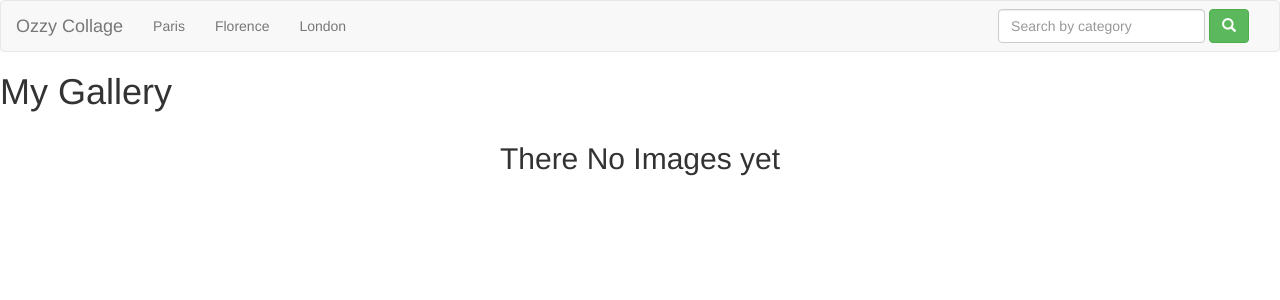
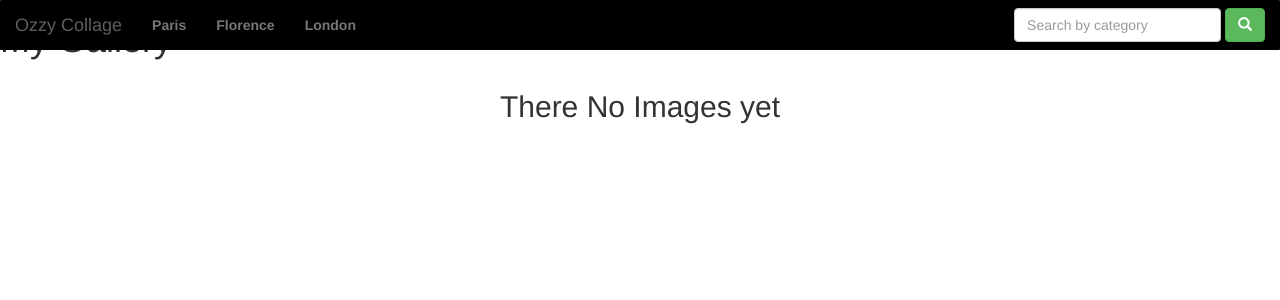
Before and after one commit to OwenMur21/collage, a Django app: page /location/1 in a window 1280 px wide. Shown: the top 300 px of the page. Run offline with Django 3.2, Linux system fonts and the light colour scheme; data that the repository does not hold is empty; some libraries are stand-ins or nearby versions.

Commit message:
Finalizes on navbar

```diff
--- a/gallery/templates/navbar.html
+++ b/gallery/templates/navbar.html
@@ -1,6 +1,6 @@
 
 
-<nav class="navbar navbar-default">
+<nav class="navbar navbar-default navbar-fixed-top" style="background-color:black; border:black; border-radius:1px;">
   <div class="container-fluid">
     <!-- Brand and toggle get grouped for better mobile display -->
     <div class="navbar-header">
@@ -15,7 +15,7 @@
 
     <!-- Collect the nav links, forms, and other content for toggling -->
     <div class="collapse navbar-collapse" id="bs-example-navbar-collapse-1">
-      <ul class="nav navbar-nav">
+      <ul class="nav navbar-nav" style="font-weight:bolder;">
         <li><a href="/location/3">Paris</a></li>
         <li><a href="/location/4">Florence</a></li>
         <li><a href="/location/5">London</a></li>
```
